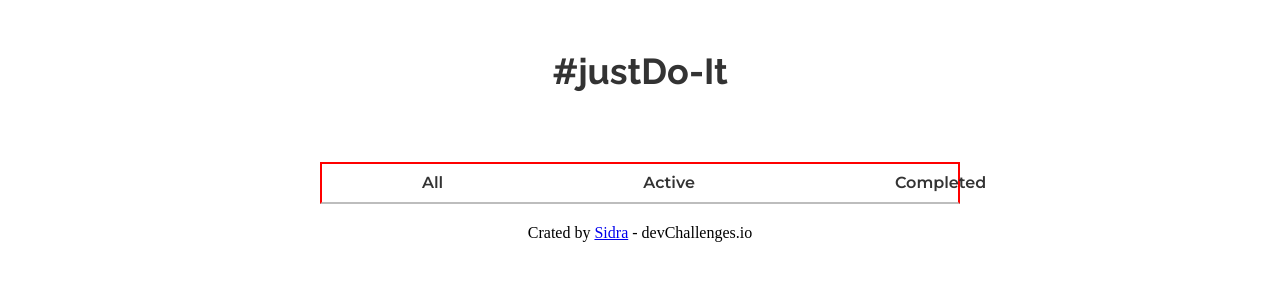
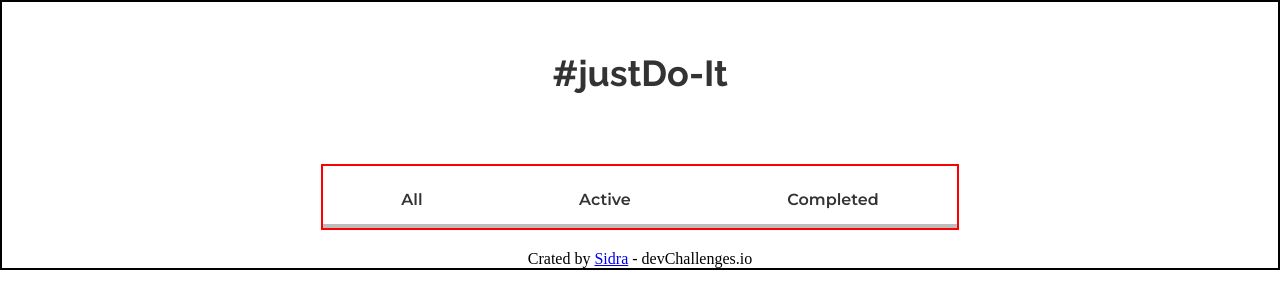
Before and after one commit to sidramwaseem/toDoList, a React (Create React App) app: page / in a window 1280 px wide. Shown: the top 308 px of the page. Built offline with nearby package versions, Linux system fonts and the light colour scheme.

Commit message:
Updated Styles for nav

```diff
--- a/src/App.css
+++ b/src/App.css
@@ -1,5 +1,6 @@
 .App{
 text-align: center;
+border: 2px solid black;
 }
 
 .App_Title{
@@ -18,23 +19,55 @@ text-align: center;
   text-align:center;
   margin: 70px auto 20px auto;
   padding: 10px 0;
-  border-bottom: 2px solid #bdbdbd;
+  position: relative;
   width:50%;
+  display: flex;
+  flex-direction: row;
+  justify-content: space-around;
+}
+
+.App_Nav::after{
+  content: "";
+  position:absolute;
+  width: 150px;
+  height:4px;
+  background-color: #bdbdbd;
+  bottom:0px;
+  left: 0px;
+  max-width:45rem;
+  width: 100%;
 }
 
 .App_Nav_Link{
-  margin:5px 100px;
+  margin-top:5px;
   font-family: 'Montserrat', sans-serif;
   font-weight: 600;
   font-size: 16px;
   line-height:17.07px;
   color: #333333;
   text-decoration: none;
-  transition: 200ms;
-  padding: 10px 0px;
+  padding: 10px 10px;
+  position:relative;
 }
 
-.App_Nav_Link:hover{
-  border-bottom: 5px solid #2F80ED;
-  border-radius: 4px;
+.App_Nav_Link::before {
+  transform: scaleX(0);
+  transform-origin: bottom right;
 }
+
+.App_Nav_Link:hover::before {
+  transform: scaleX(1);
+  transform-origin: bottom left;
+}
+
+.App_Nav_Link::before {
+  content: " ";
+  display: block;
+  position: absolute;
+  top: 0; right: 0; bottom: 0; left: 0;
+  inset: 0 0 0 0;
+  background: #2F80ED;
+  border-radius: 12px;
+  z-index: -1;
+  transition: transform .3s ease;
+}
```
